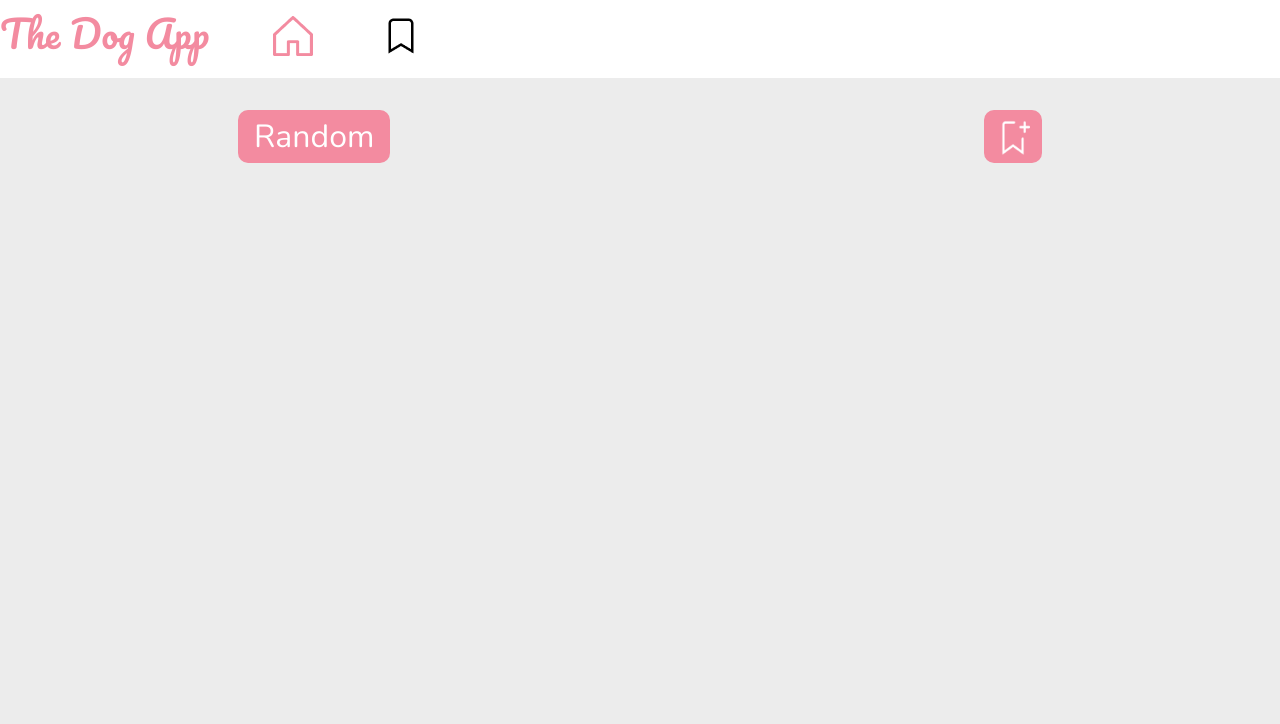
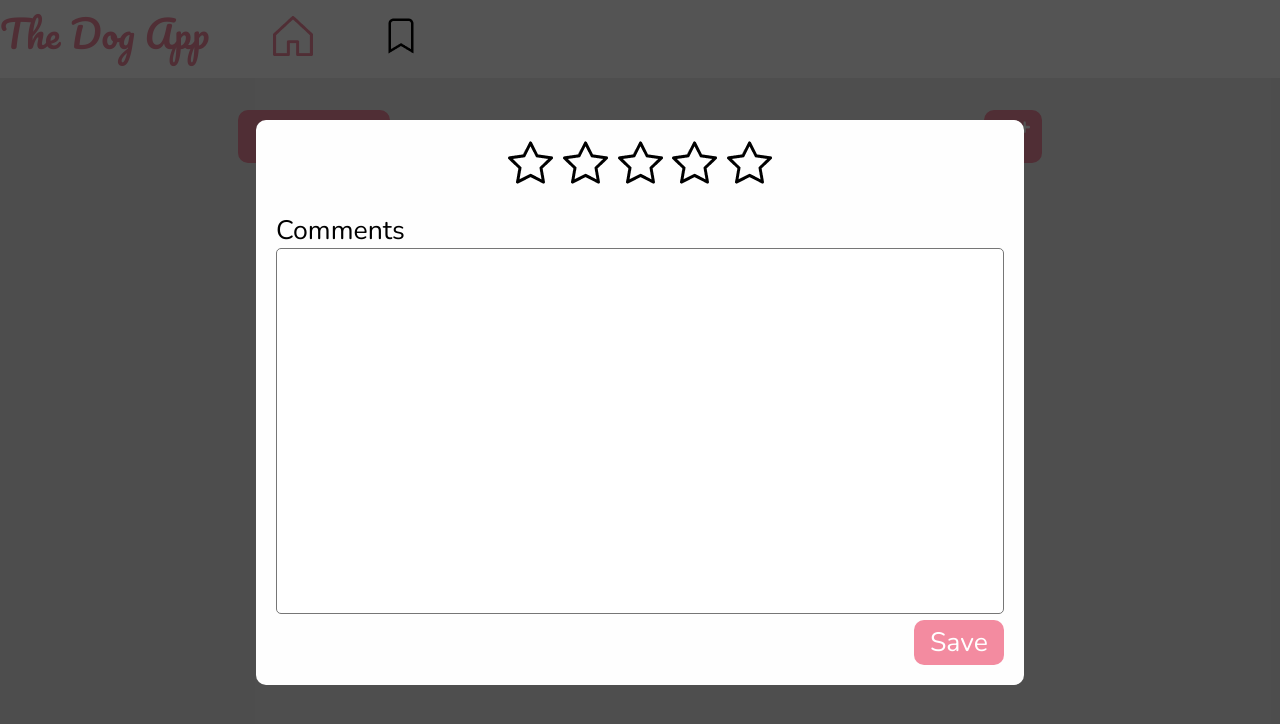
Before and after one commit to 16hsuisaac/ajax-project, a website: page index.html in a window 1280 px wide. Both pictures are taken after a click on the button "Get Started". Drawn offline with nearby package versions, Linux system fonts and the light colour scheme; no server answers.

Commit message:
made new modal with stars, input area, and nonfunctional save/exit button

```diff
--- a/css/styles.css
+++ b/css/styles.css
@@ -166,3 +166,13 @@ main {
 .home-button-header {
   margin-left: 2rem;
 }
+
+.textarea {
+  resize: none;
+  width: 100%;
+  border-radius: 5px;
+}
+
+.star-icons {
+  padding: 0 0.3rem;
+}
--- a/index.html
+++ b/index.html
@@ -81,6 +81,26 @@
             </div>
           </div>
         </div>
+
+        <div class="modal">
+          <div class="modal-content">
+            <div class="stars row justify-center">
+              <img src="images/star-empty.png" alt="empty star" class="star-icons" value="1">
+              <img src="images/star-empty.png" alt="empty star" class="star-icons" value="2">
+              <img src="images/star-empty.png" alt="empty star" class="star-icons" value="3">
+              <img src="images/star-empty.png" alt="empty star" class="star-icons" value="4">
+              <img src="images/star-empty.png" alt="empty star" class="star-icons" value="5">
+            </div>
+            <div class="comments width">
+              <p class="margin-bottom-none twenty-font">Comments</p>
+              <textarea class="textarea twenty-font" rows="12"></textarea>
+            </div>
+            <div class="row justify-end">
+              <button class="button small-padding twenty-font get-started">Save</button>
+            </div>
+          </div>
+        </div>
+
       </main>
     </div>
     <footer class="row column-full desktop-hidden">
```
Also changed, not shown: images/star-empty.png (added).
